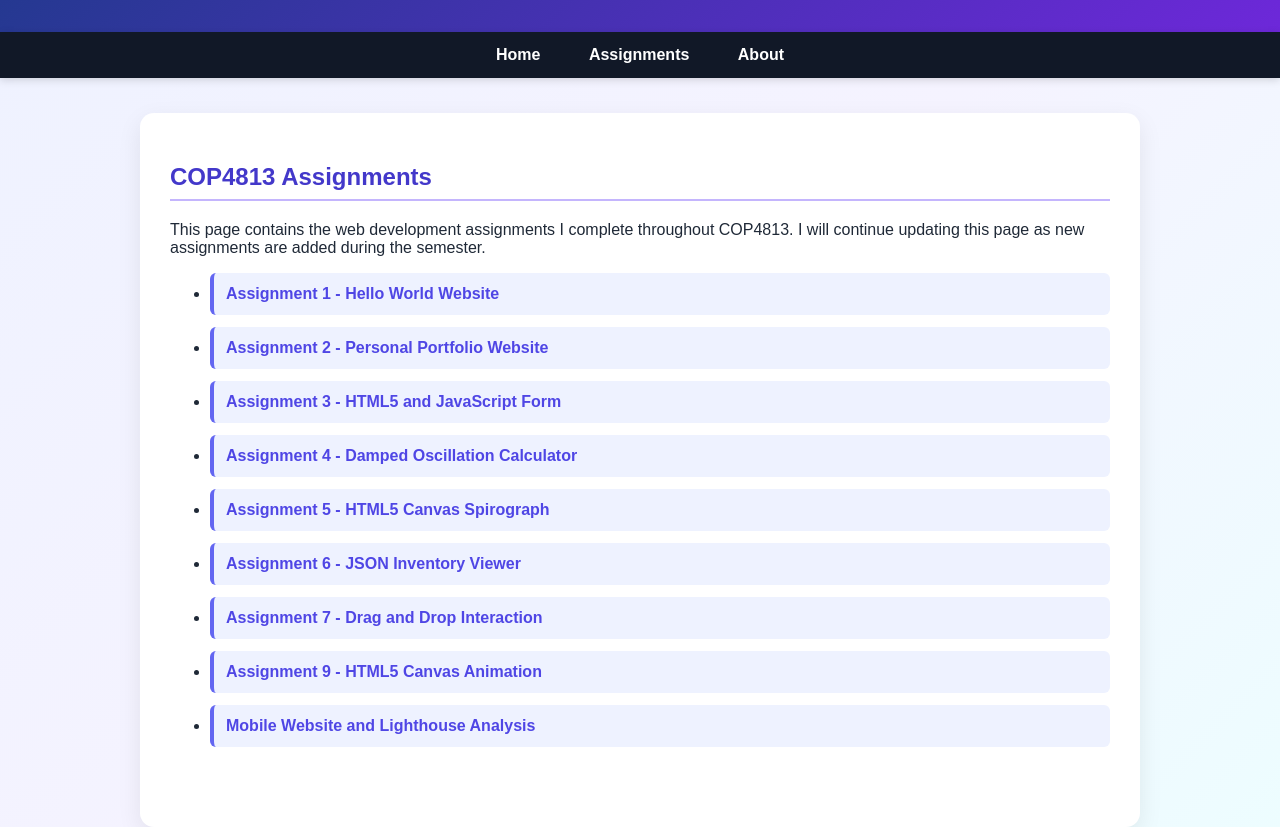
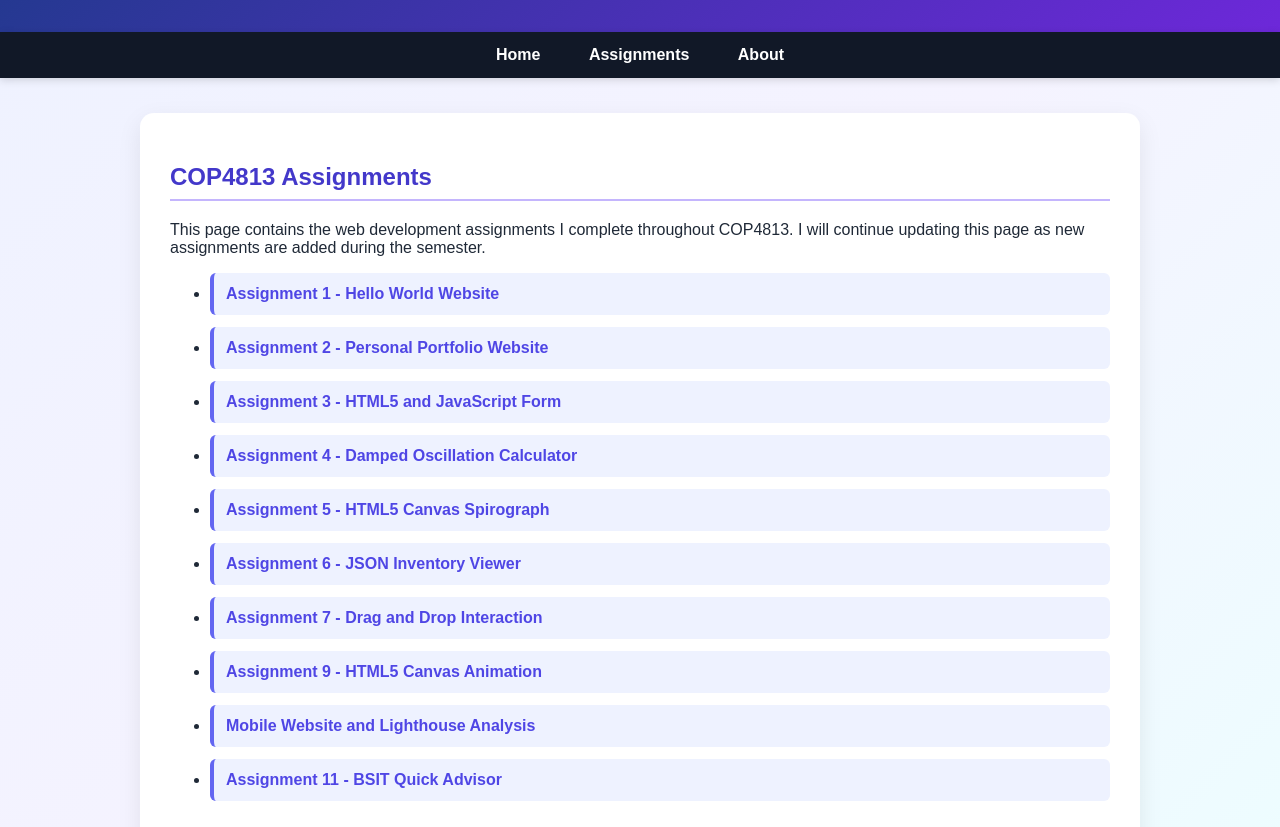
Before and after one commit to Jokesmaster/COP4813, a plain HTML site: page assignments.html in a window 1280 px wide. Shown: the part 125-952 px from the top of the page. Drawn offline with Linux system fonts and the light colour scheme.

Commit message:
Add to assignments tab

```diff
--- a/assignments.html
+++ b/assignments.html
@@ -94,6 +94,12 @@
                         Mobile Website and Lighthouse Analysis
                     </a>
                 </li>
+
+                <li>
+                    <a href="advisor.html">
+                        Assignment 11 - BSIT Quick Advisor
+                    </a>
+                </li>
             </ul>
         </section>
     </main>
```
